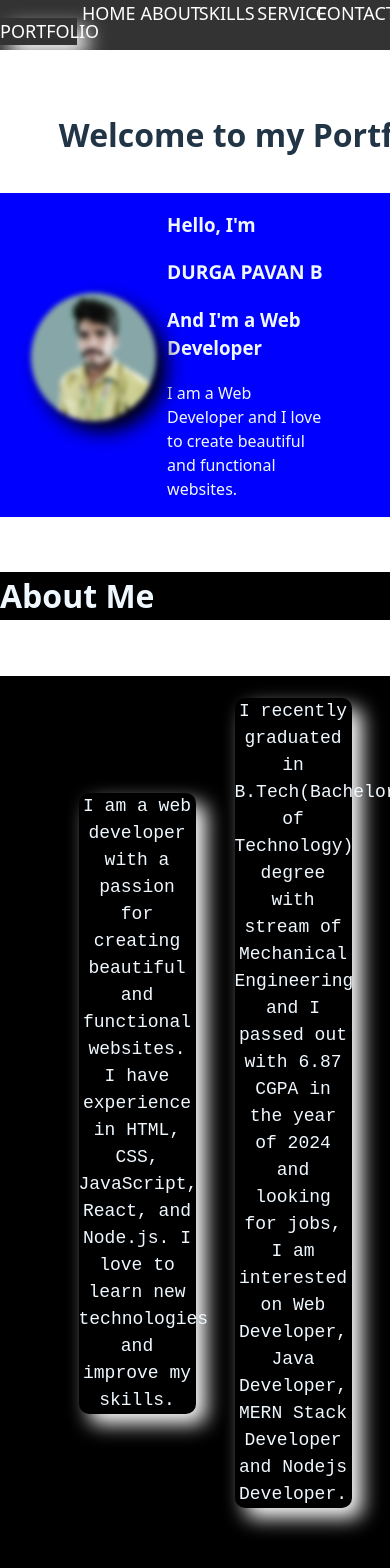
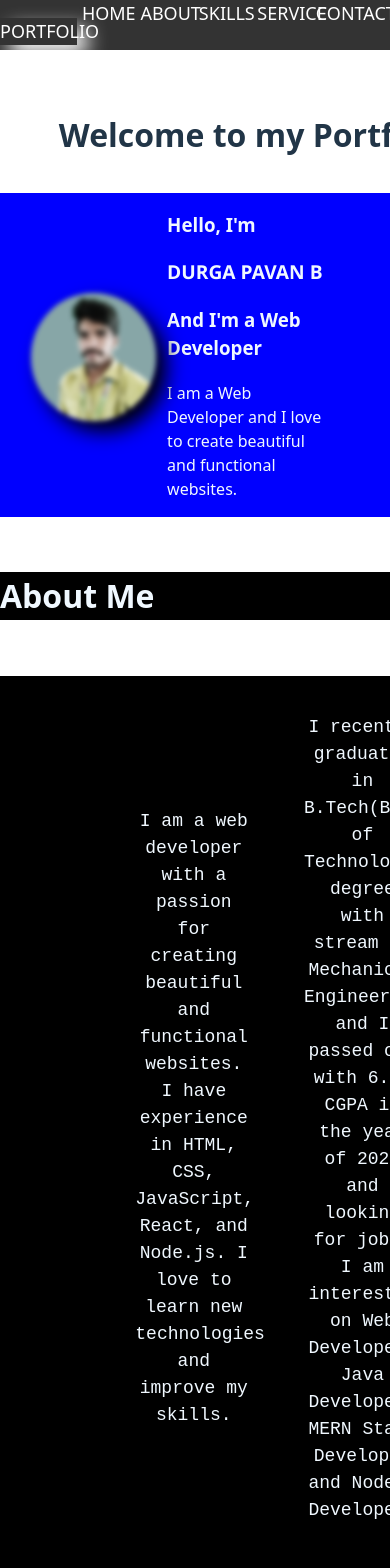
Before and after one commit to PavanMech321/portfolio-2, a React (Vite) app: page / in a window 390 px wide. Shown: the top 1568 px of the page. Built offline with nearby package versions, Linux system fonts and the light colour scheme.

Commit message:
Update App.css

```diff
--- a/src/App.css
+++ b/src/App.css
@@ -100,47 +100,41 @@
   font-size: larger;
   font-family: 'Segoe UI', Tahoma, Geneva, Verdana, sans-serif;
 }
-.About{
-  width: 100vw;
+#About{
+  /* width: 100vw; */
 /*   height: auto;
   margin-top: 2%;
   display: grid;
   grid-template-columns: 40vw 40vw;
   gap : 2%; */
   background-color: black;
-/*   height: auto; */
+  height: auto;
   margin-top: 10%;
   color:aliceblue;
-/*   align-items: center; */
+  align-items: center;
   box-shadow: 10px 10px 20px white;
 }
-.About h1{
+#About h1{
   font-size: xx-large;
   text-align: center;
   font-family: 'Segoe UI', Tahoma, Geneva, Verdana, sans-serif;
 }
- .About .para{
-  width: 100vw;
-  height:60%;
+ #About .para{
   display: grid;
-  grid-template-columns: 40vw 40vw;
-  column-gap: 5%;
+  grid-template-columns: 30vw 30vw;
+  height: auto;
+  gap: 10%;
   margin-top: 5%;
   /* background-color: blue; */
   color:aliceblue;
-/*   align-items: center; */
+  align-items: center;
   box-shadow: 10px 10px 20px white;
   padding: 20px;
   font-family: 'Courier New', Courier, monospace;
   font-size: large;
   text-align: center;
   background-color: black;
-/*   justify-content: center; */
-}
-#card{
-  border-radius: 10px;
-  margin-top: 2%;
-  box-shadow: 10px 10px 20px white;
+  justify-content: center;
 }
 .Skills{
   margin-top: 10%;
```
